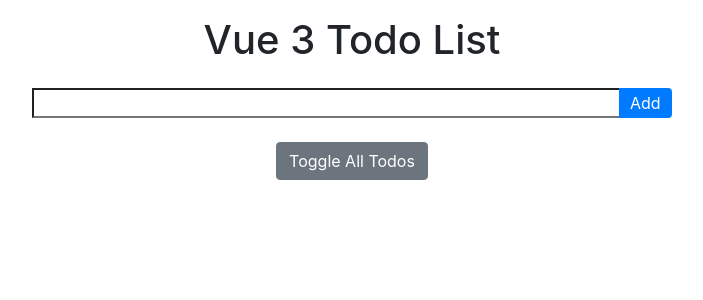
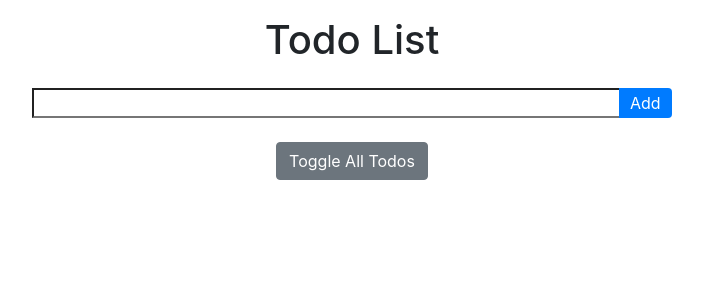
Before and after one commit to johnnguyencodes/todo-list, a Vue app: page / in a window 1280 px wide. Shown: the top 300 px of the page, without its empty margins (288-991 px from the left). Built offline with nearby package versions, Linux system fonts and the light colour scheme.

Commit message:
updated readme

```diff
--- a/package.json
+++ b/package.json
@@ -1,7 +1,6 @@
 {
-  "name": "vuejs-todo-app",
-  "version": "0.1.0",
-  "private": true,
+  "name": "Todo List",
+  "version": "1.0",
   "scripts": {
     "serve": "vue-cli-service serve",
     "build": "vue-cli-service build",
--- a/public/index.html
+++ b/public/index.html
@@ -5,7 +5,7 @@
     <meta http-equiv="X-UA-Compatible" content="IE=edge">
     <meta name="viewport" content="width=device-width,initial-scale=1.0">
     <link rel="icon" href="<%= BASE_URL %>favicon.ico">
-    <title>Vue 3 Todo App</title>
+    <title>Todo List</title>
     <link
     rel="stylesheet"
     href="https://cdnjs.cloudflare.com/ajax/libs/twitter-bootstrap/4.3.1/css/bootstrap.min.css"
--- a/public/styles.css
+++ b/public/styles.css
@@ -1,8 +1,3 @@
-.todo {
-  border: 1px black solid;
-  border-radius: 50px;
-}
-
 .pointer {
   cursor: pointer;
 }
--- a/src/App.vue
+++ b/src/App.vue
@@ -1,12 +1,12 @@
 <template>
-  <h1 class="text-center mt-3">Vue 3 Todo List</h1>
+  <h1 class="text-center mt-3">Todo List</h1>
   <div class="col-10 offset-1 col-md-8 offset-md-2 col-xl-6 offset-xl-3 p-0 my-4">
     <div class="d-flex">
       <input v-model="newTodo" @keyup.enter="onEnter" name="newTodo" type="text" class="col-10 col-xl-11 border-right-0">
       <span @click.prevent="addNewTodo" class="col-2 col-xl-1 bg-primary text-white rounded-right d-flex align-items-center justify-content-center m-0 p-0 pointer">Add</span>
     </div>
     <ul class="my-4 mx-0 p-0">
-      <li v-for="(todo, index) in todos" :key="todo.id" class="todo d-flex border-dark rounded my-4 py-1 px-3">
+      <li v-for="(todo, index) in todos" :key="todo.id" class="d-flex border border-dark rounded my-4 py-1 px-3">
         <div class="col-lg-11 col-10 m-0 p-0">
           <h3 :class="{ done: todo.done }"> {{ todo.content }} </h3>
         </div>
```
Also changed, not shown: 1 other file (tests, documents, lock files or other folders).
